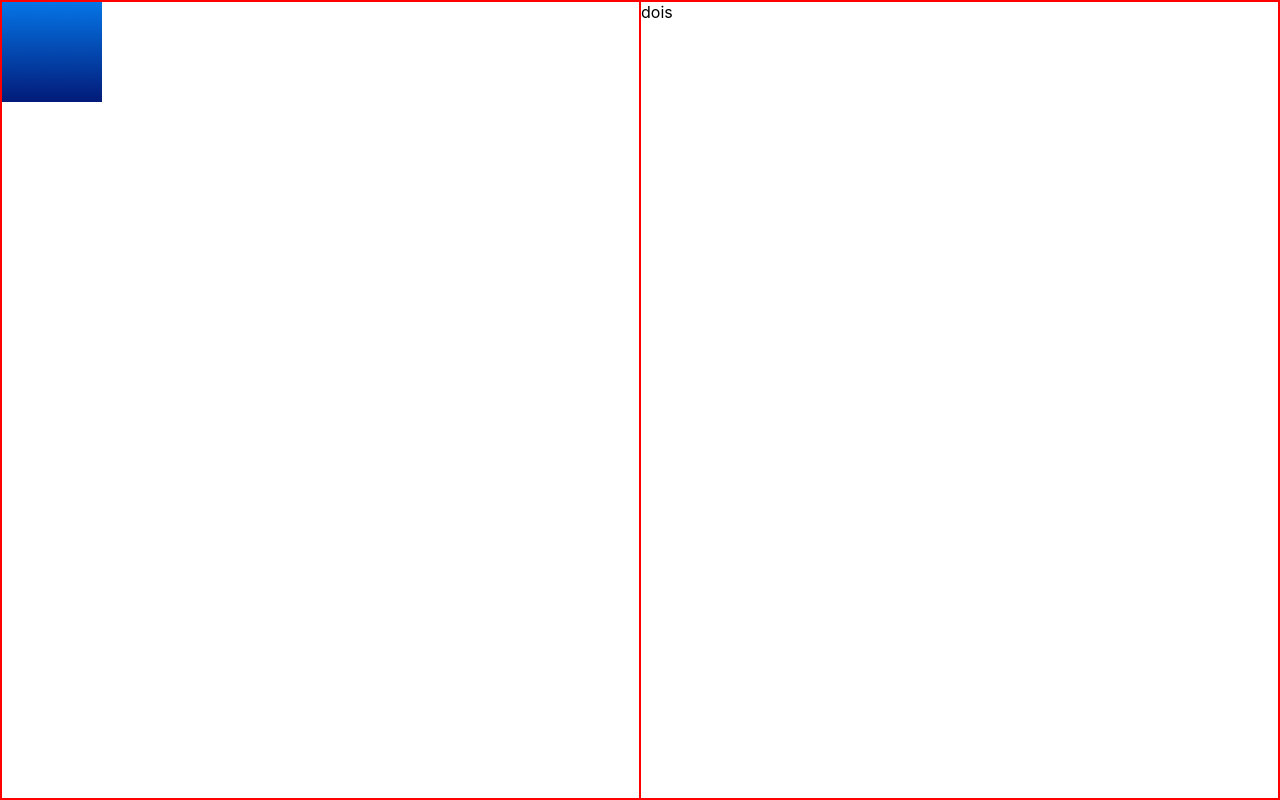
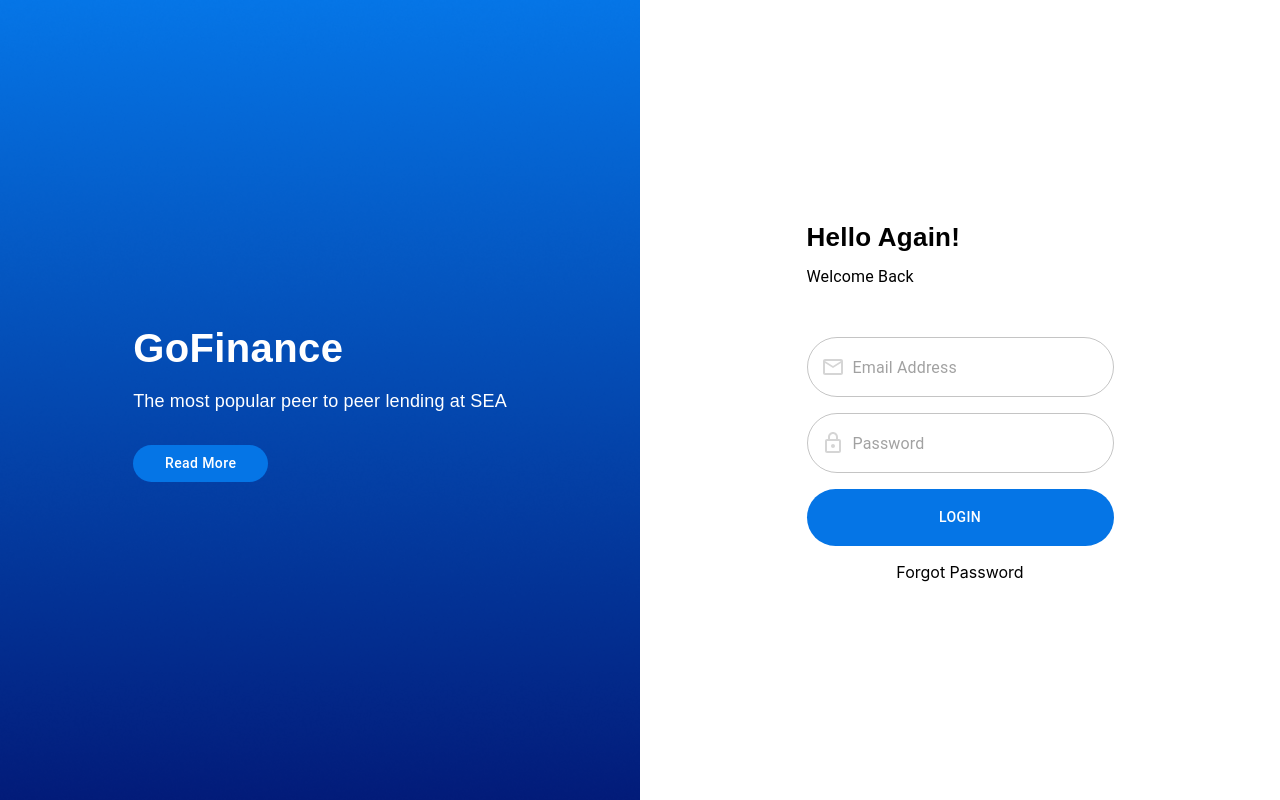
Before and after one commit to angelorubin/learning-next-js, a Next.js app: page /login in a window 1280 px wide. Built offline with nearby package versions, Linux system fonts and the light colour scheme.

Commit message:
Ajustando layout do Login componente

```diff
--- a/pages/login.tsx
+++ b/pages/login.tsx
@@ -1,43 +1,178 @@
-import React from 'react'
+import React from "react";
 import {
 	styled,
+	Typography,
 	Grid,
 	Paper,
-  Box
-} from "@material-ui/core"
-
-import Image from 'next/image'
-
-import bg from "public/bg.png"
+	Box,
+	Button,
+	TextField,
+	InputAdornment,
+	OutlinedInput,
+} from "@material-ui/core";
+import { EmailOutlined, LockOutlined } from "@material-ui/icons";
+import Image from "next/image";
+import Link from "next/link";
 
 const Item = styled(Paper)(({ theme }) => ({
 	...theme.typography.body2,
 	padding: theme.spacing(1),
-  textAlign: 'center',
+	textAlign: "center",
 	color: theme.palette.text.secondary,
 }));
 
 const Login = () => {
 	return (
-    <Box sx={{ display: 'flex', height: "100vh", border: "1px solid red" }}>
-      <Box sx={{
+		<Box
+			sx={{
+				display: "flex",
+				height: "100vh",
+				"@media(max-width: 600px)": {
+					border: "1px solid red",
+					display: "flex",
+					flexDirection: "column",
+				},
+			}}
+		>
+			<Box
+				sx={{
+					display: "flex",
+					flexDirection: "column",
+					alignItems: "center",
+					justifyContent: "center",
 					flex: 1,
-
-        objectFit: 'cover',
-        width: "100%",
+					backgroundImage: `url("/assets/img/bg.png")`,
+					backgroundSize: "cover",
+				}}
+			>
+				<Box
+					sx={{
+						display: "flex",
+						flexDirection: "column",
+						alignItems: "flex-start",
+						justifyContent: "center",
 						height: "100%",
-        border: "1px solid red"
-      }}>
-        <Image src={bg} alt="bg" width="100%" height="100%" />
-      </Box>
-      <Box sx={{
-        flex: 1,
-        border: "1px solid red"
-      }}>
-        dois
+						gap: "10px",
+						"@media(max-width: 600px)": {
+							justifyContent: "center",
+							alignItems: "center",
+						},
+					}}
+				>
+					<Typography
+						sx={{
+							fontFamily: "Poppins, sans-serif",
+							color: (theme) => theme.palette.common.white,
+							fontWeight: "bold",
+							fontSize: "40px",
+						}}
+					>
+						GoFinance
+					</Typography>
+					<Typography
+						sx={{
+							fontWeight: "500",
+							fontSize: "18px",
+							color: (theme) => theme.palette.common.white,
+							fontFamily: "Poppins, sans-serif",
+						}}
+					>
+						The most popular peer to peer lending at SEA
+					</Typography>
+					<Button
+						sx={{
+							color: (theme) => theme.palette.common.white,
+							background: "#0575E6",
+							width: "135px",
+							height: "37px",
+							borderRadius: "30px",
+							fontSize: "14px",
+							textTransform: "none",
+							marginTop: "20px",
+						}}
+					>
+						Read More
+					</Button>
 				</Box>
 			</Box>
-  )
+			<Box
+				sx={{
+					flex: 1,
+					display: "flex",
+					justifyContent: "center",
+					alignItems: "center",
+				}}
+			>
+				<Box sx={{ display: "flex", flexDirection: "column", gap: "0.5rem" }}>
+					<Typography
+						sx={{
+							fontFamily: "Poppins, sans-serif",
+							fontWeight: 700,
+							fontSize: 26,
+						}}
+					>
+						Hello Again!
+					</Typography>
+					<Typography sx={{ marginBottom: "40px" }}>Welcome Back</Typography>
+					<form>
+						<Box sx={{ display: "flex", gap: "16px", flexDirection: "column" }}>
+							<OutlinedInput
+								id="email"
+								name="email"
+								placeholder="Email Address"
+								startAdornment={
+									<InputAdornment position="start">
+										<EmailOutlined sx={{ opacity: 0.3 }} />
+									</InputAdornment>
 								}
+								sx={{
+									width: 307,
+									height: 60,
+									backgroundColor: "#FFFFFF",
+									boxSizing: "border-box",
+									borderRadius: 30,
+								}}
+							/>
+							<OutlinedInput
+								id="password"
+								name="password"
+								placeholder="Password"
+								startAdornment={
+									<InputAdornment position="start">
+										<LockOutlined sx={{ opacity: 0.3 }} />
+									</InputAdornment>
+								}
+								sx={{
+									width: 307,
+									height: 60,
+									backgroundColor: "#FFFFFF",
+									boxSizing: "border-box",
+									borderRadius: "30px",
+								}}
+							/>
+							<Button
+								sx={{
+									width: "307px",
+									height: "57px",
+									background: "#0575E6",
+									borderRadius: "30px",
+									color: (theme) => theme.palette.common.white,
+									"&:hover": {
+										backgroundColor: "red",
+									},
+								}}
+							>
+								Login
+							</Button>
+							<Box sx={{ display: "flex", justifyContent: "center" }}>
+								<Link href="/">Forgot Password</Link>
+							</Box>
+						</Box>
+					</form>
+				</Box>
+			</Box>
+		</Box>
+	);
+};
 
-export default Login
+export default Login;
```
Also changed, not shown: public/assets/img/bg.png (renamed from public/bg.png). Lines whose indentation alone changed are shown as unchanged.
